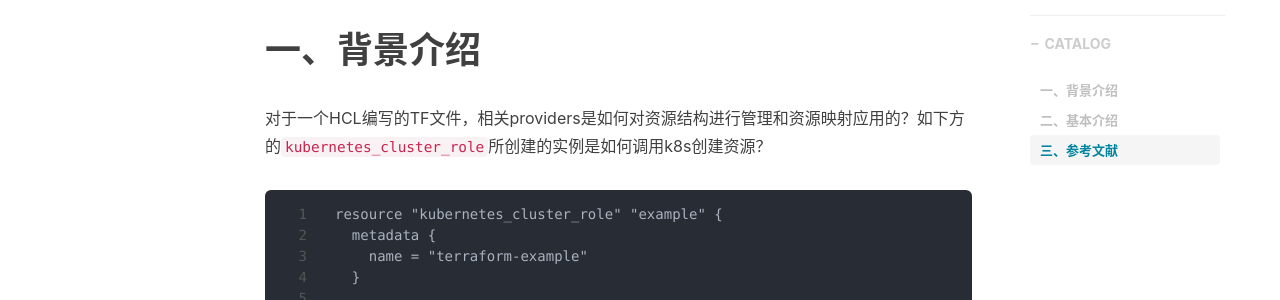
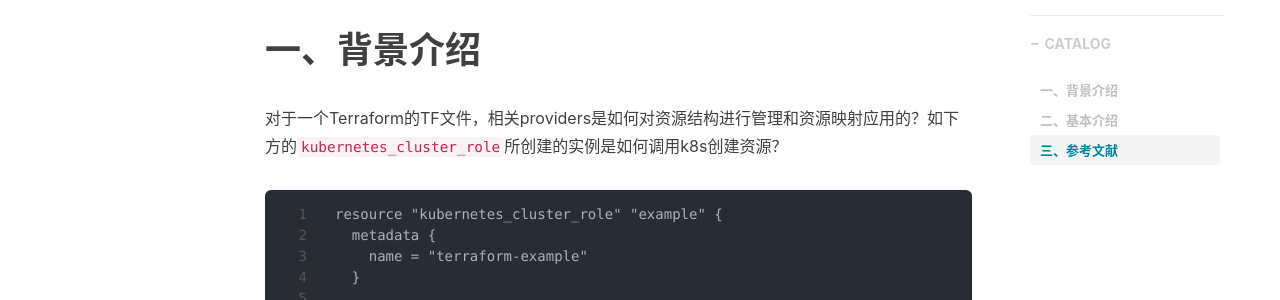
Before and after one commit to shihai1991/shihai1991.github.io, a Jekyll site: the page built from _posts/2022-10-31-provider如何解析tf配置文件.md, in a window 1280 px wide. Shown: the part 542-842 px from the top of the page. Built offline with Jekyll 4.4.1, drawn with Linux system fonts in a browser that asks for light colours; nearby versions of some CDN libraries; comment, search, counter and statistics services are not loaded.

Commit message:
Update 2022-10-31-provider如何解析tf配置文件.md

````diff
--- a/_posts/2022-10-31-provider如何解析tf配置文件.md
+++ b/_posts/2022-10-31-provider如何解析tf配置文件.md
@@ -9,7 +9,7 @@ tags:
 time: '2022.10.31 20:54:00'
 ---
 # 一、背景介绍
-对于一个HCL编写的TF文件，相关providers是如何对资源结构进行管理和资源映射应用的？如下方的`kubernetes_cluster_role`所创建的实例是如何调用k8s创建资源？
+对于一个Terraform的TF文件，相关providers是如何对资源结构进行管理和资源映射应用的？如下方的`kubernetes_cluster_role`所创建的实例是如何调用k8s创建资源？
 
 ```
 resource "kubernetes_cluster_role" "example" {
````
